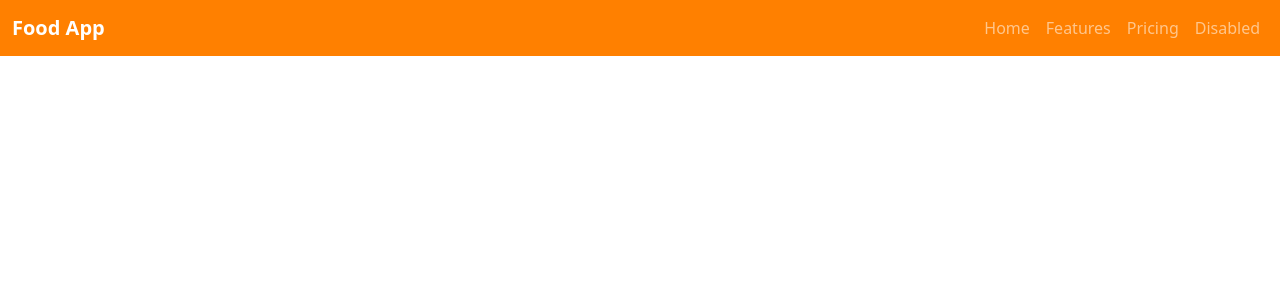
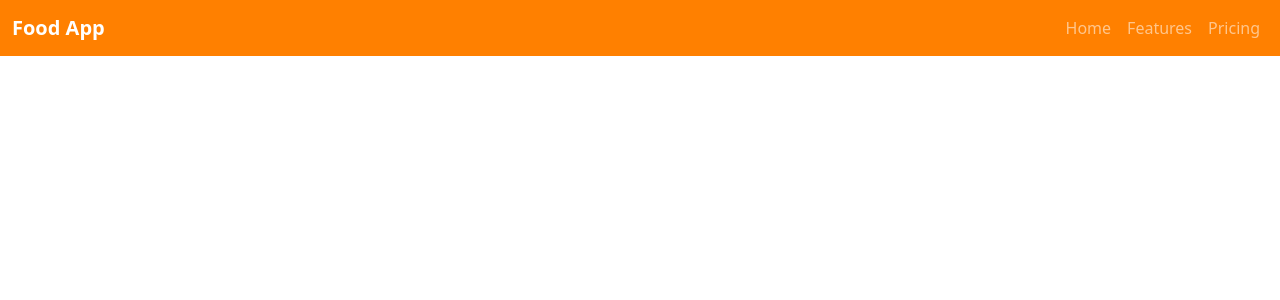
Before and after one commit to victor-alvop/MySite, a Django app: page /food/ in a window 1280 px wide. Shown: the top 300 px of the page. Run offline with Django 4.2, Linux system fonts and the light colour scheme; data that the repository does not hold is empty.

Commit message:
se modifico el ultimo elemento del menu

```diff
--- a/food/templates/food/base.html
+++ b/food/templates/food/base.html
@@ -23,7 +23,6 @@
               <a class="nav-link " href="#">Home</a>
               <a class="nav-link" href="#">Features</a>
               <a class="nav-link" href="#">Pricing</a>
-              <a class="nav-link" ="true">Disabled</a>
             </div>
           </div>
         </div>
```
